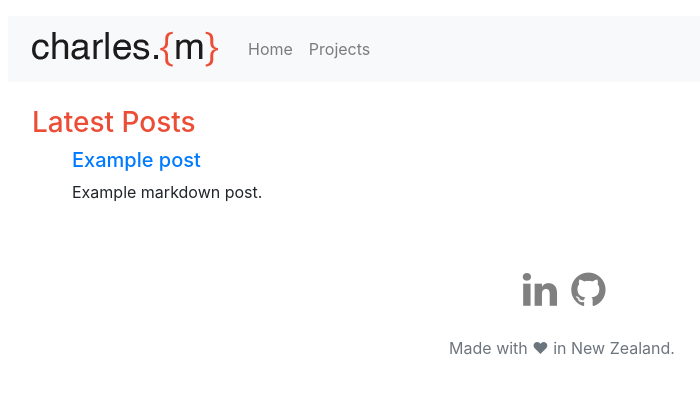
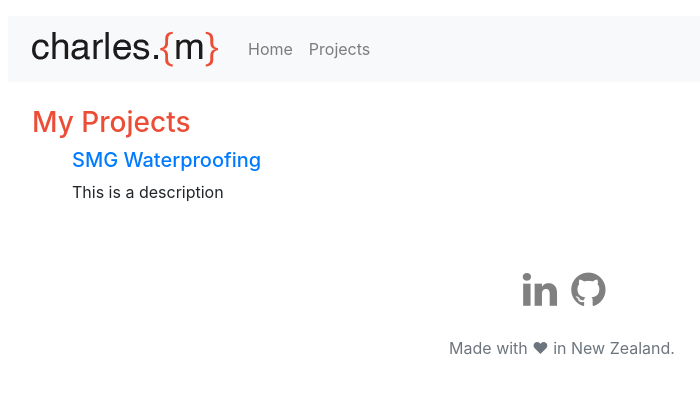
Before and after one commit to ChalzZy/chalzzy.github.io, a Jekyll site: the page built from projects.html, in a window 1280 px wide. Shown: the top 394 px of the page, without its empty margins (78-778 px from the left). Built offline with Jekyll 4.4.1, drawn with Linux system fonts in a browser that asks for light colours.

Commit message:
Changed Blog to Project

```diff
--- a/projects.html
+++ b/projects.html
@@ -1,11 +1,11 @@
 ---
 layout: default
-title: Blog
+title: Projects
 ---
 <div class="p-4">
-  <h3 class="orange-colour">Latest Posts</h1>
+  <h3 class="orange-colour">My Projects</h1>
     <ul>
-      {% for post in site.posts %}
+      {% for post in site.projects %}
           <h5><a href="{{ post.url }}">{{ post.title }}</a></h5>
           {{ post.excerpt }}
       {% endfor %}
```
Also changed, not shown: 1 other file.
